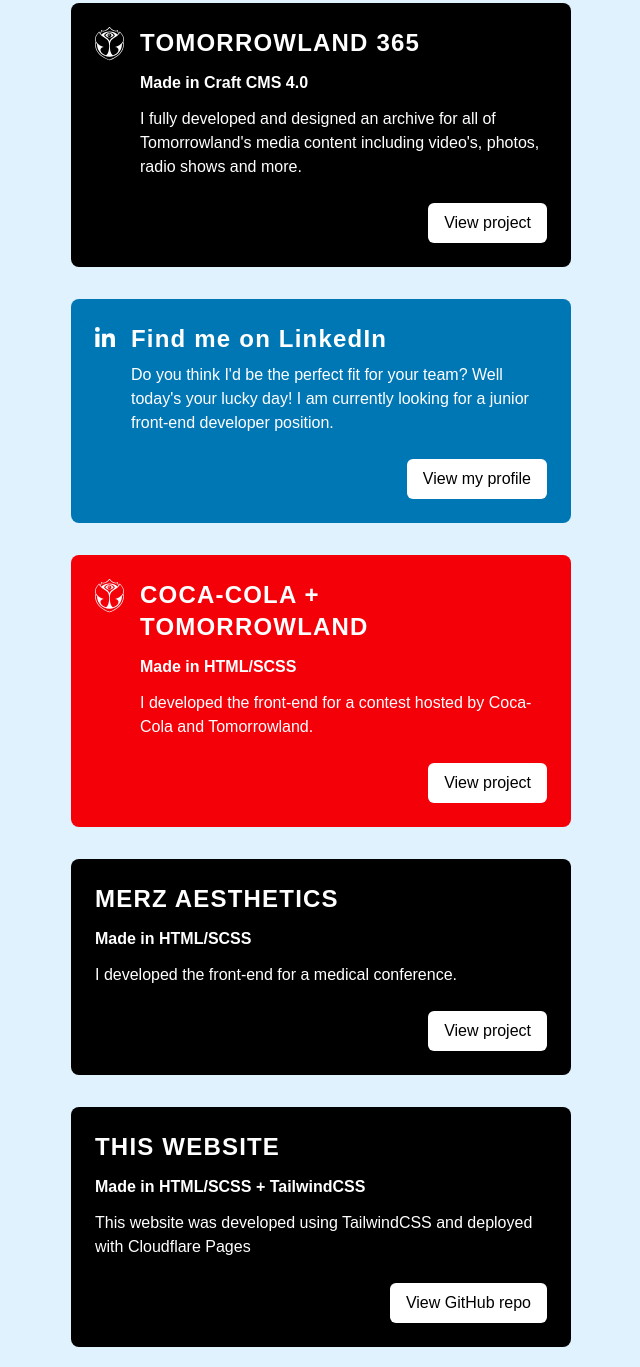
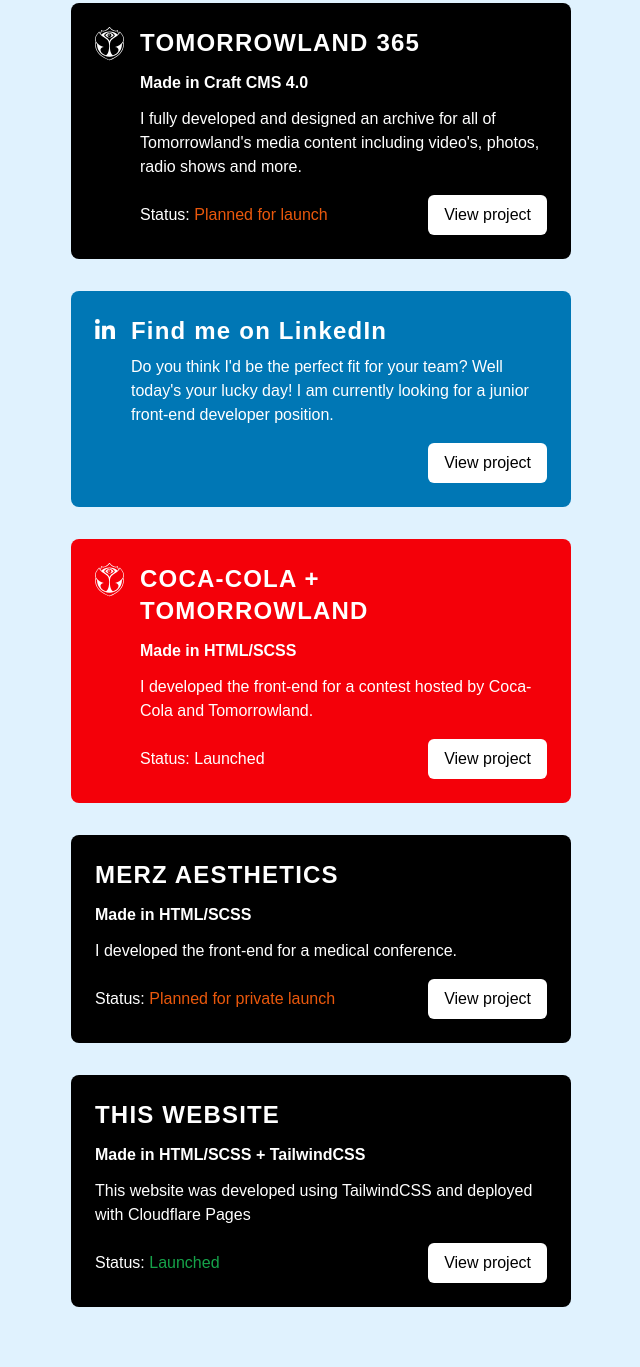
Before and after one commit to PiessensLander/linktree, a website: page index.html in a window 1280 px wide. Shown: the part 153-1520 px from the top of the page, without its empty margins (319-959 px from the left). Drawn offline with Linux system fonts and the light colour scheme; a web font is replaced by a local one.

Commit message:
Added project status

```diff
--- a/index.html
+++ b/index.html
@@ -9,6 +9,21 @@
     <link rel="stylesheet" href="https://use.typekit.net/fcz0btw.css">
     <title>Stage | Lander Piessens</title>
     <link rel="stylesheet" href="./public/css/app.css?140620222205">
+    <!--
+
+ /$$$$$$$  /$$        /$$$$$$  /$$$$$$ /$$   /$$       /$$   /$$ /$$$$$$$$ /$$      /$$ /$$                 /$$   /$$  /$$$$$$  /$$$$$$$$ /$$   /$$ /$$$$$$ /$$   /$$  /$$$$$$         /$$$$$$  /$$$$$$$  /$$$$$$$$  /$$$$$$  /$$$$$$  /$$$$$$  /$$
+| $$__  $$| $$       /$$__  $$|_  $$_/| $$$ | $$      | $$  | $$|__  $$__/| $$$    /$$$| $$                | $$$ | $$ /$$__  $$|__  $$__/| $$  | $$|_  $$_/| $$$ | $$ /$$__  $$       /$$__  $$| $$__  $$| $$_____/ /$$__  $$|_  $$_/ /$$__  $$| $$
+| $$  \ $$| $$      | $$  \ $$  | $$  | $$$$| $$      | $$  | $$   | $$   | $$$$  /$$$$| $$                | $$$$| $$| $$  \ $$   | $$   | $$  | $$  | $$  | $$$$| $$| $$  \__/      | $$  \__/| $$  \ $$| $$      | $$  \__/  | $$  | $$  \ $$| $$
+| $$$$$$$/| $$      | $$$$$$$$  | $$  | $$ $$ $$      | $$$$$$$$   | $$   | $$ $$/$$ $$| $$                | $$ $$ $$| $$  | $$   | $$   | $$$$$$$$  | $$  | $$ $$ $$| $$ /$$$$      |  $$$$$$ | $$$$$$$/| $$$$$   | $$        | $$  | $$$$$$$$| $$
+| $$____/ | $$      | $$__  $$  | $$  | $$  $$$$      | $$__  $$   | $$   | $$  $$$| $$| $$                | $$  $$$$| $$  | $$   | $$   | $$__  $$  | $$  | $$  $$$$| $$|_  $$       \____  $$| $$____/ | $$__/   | $$        | $$  | $$__  $$| $$
+| $$      | $$      | $$  | $$  | $$  | $$\  $$$      | $$  | $$   | $$   | $$\  $ | $$| $$                | $$\  $$$| $$  | $$   | $$   | $$  | $$  | $$  | $$\  $$$| $$  \ $$       /$$  \ $$| $$      | $$      | $$    $$  | $$  | $$  | $$| $$
+| $$      | $$$$$$$$| $$  | $$ /$$$$$$| $$ \  $$      | $$  | $$   | $$   | $$ \/  | $$| $$$$$$$$ /$$      | $$ \  $$|  $$$$$$/   | $$   | $$  | $$ /$$$$$$| $$ \  $$|  $$$$$$/      |  $$$$$$/| $$      | $$$$$$$$|  $$$$$$/ /$$$$$$| $$  | $$| $$$$$$$$
+|__/      |________/|__/  |__/|______/|__/  \__/      |__/  |__/   |__/   |__/     |__/|________/| $/      |__/  \__/ \______/    |__/   |__/  |__/|______/|__/  \__/ \______/        \______/ |__/      |________/ \______/ |______/|__/  |__/|________/
+                                                                                                 |_/
+
+
+
+    -->
 </head>
 
 <body class="bg-sky-100">
@@ -41,12 +56,15 @@
                         <p class="my-3 font-bold">Made in Craft CMS 4.0</p>
                         <p>I fully developed and designed an archive for all of Tomorrowland's media content including
                             video's, photos, radio shows and more.</p>
+                        <div class="card__footer flex justify-between items-center mt-4 text-[#000]">
+                            <p class="text-white">Status: <span class="text-orange-600">Planned for launch</span> </p>
+                            <span class="px-4 button py-2 bg-white rounded-md ">View project</span>
+                        </div>
                     </div>
+
                 </div>
 
-                <div class="card__footer flex justify-end text-[#000]">
-                    <p class="px-4 py-2 bg-white rounded-md ">View project</p>
-                </div>
+
             </a>
 
             <!--  Linkedin  -->
@@ -65,11 +83,11 @@
                         <h3 class="text-2xl mb-2 font-semibold tracking-wider">Find me on LinkedIn</h3>
                         <p>Do you think I'd be the perfect fit for your team? Well today's your lucky day! I am
                             currently looking for a junior front-end developer position.</p>
+                        <div class="card__footer flex justify-end items-center mt-4 text-[#000]">
+
+                            <span class="px-4 button py-2 bg-white rounded-md ">View project</span>
+                        </div>
                     </div>
-                </div>
-
-                <div class="card__footer flex justify-end text-[#000]">
-                    <p class="px-4 py-2 bg-white rounded-md ">View my profile</p>
                 </div>
             </a>
 
@@ -94,26 +112,27 @@
                         <h3 class="text-2xl mb-2 uppercase font-semibold tracking-wider">Coca-Cola + Tomorrowland</h3>
                         <p class="my-3 font-bold">Made in HTML/SCSS</p>
                         <p>I developed the front-end for a contest hosted by Coca-Cola and Tomorrowland. </p>
+                        <div class="card__footer flex justify-between items-center mt-4 text-[#000]">
+                            <p class="text-white">Status: <span class="text-white">Launched</span> </p>
+                            <span class="px-4 button py-2 bg-white rounded-md ">View project</span>
+                        </div>
                     </div>
-                </div>
-
-                <div class="card__footer flex justify-end text-[#000]">
-                    <p class="px-4 py-2 bg-white rounded-md ">View project</p>
                 </div>
             </a>
 
             <!--  Merz  -->
             <a href="#" class="card flex flex-col bg-[#000] gap-6  p-6 rounded-lg w-full ">
                 <div class="card__main flex gap-4">
-                    <div class="card__body text-white">
+                    <div class="card__body text-white w-full">
                         <h3 class="text-2xl mb-2 uppercase font-semibold tracking-wider">Merz Aesthetics</h3>
                         <p class="my-3 font-bold">Made in HTML/SCSS</p>
                         <p>I developed the front-end for a medical conference. </p>
+                        <div class="card__footer flex justify-between items-center mt-4 text-[#000]">
+                            <p class="text-white">Status: <span class="text-orange-600">Planned for private
+                                    launch</span> </p>
+                            <span class="px-4 button py-2 bg-white rounded-md ">View project</span>
+                        </div>
                     </div>
-                </div>
-
-                <div class="card__footer flex justify-end text-[#000]">
-                    <p class="px-4 py-2 bg-white rounded-md ">View project</p>
                 </div>
             </a>
 
@@ -125,15 +144,17 @@
                         <h3 class="text-2xl mb-2 uppercase font-semibold tracking-wider">This website</h3>
                         <p class="my-3 font-bold">Made in HTML/SCSS + TailwindCSS</p>
                         <p>This website was developed using TailwindCSS and deployed with Cloudflare Pages</p>
+
+                        <div class="card__footer flex justify-between items-center mt-4 text-[#000]">
+                            <p class="text-white">Status: <span class="text-green-600">Launched</span> </p>
+                            <span class="px-4 button py-2 bg-white rounded-md ">View project</span>
+                        </div>
                     </div>
-                </div>
-
-                <div class="card__footer flex justify-end text-[#000]">
-                    <p class="px-4 py-2 bg-white rounded-md ">View GitHub repo</p>
                 </div>
             </a>
         </main>
     </div>
+    <!-- If you see this send me an email: contact@landerpiessens.be  -->
 </body>
 
 </html>
--- a/mix-manifest.json
+++ b/mix-manifest.json
@@ -1,3 +1,3 @@
 {
-    "/public/css/app.css": "/public/css/app.css?id=0e9d8b4f0be80bd344d4794bf2c83a53"
+    "/public/css/app.css": "/public/css/app.css?id=b77331309e004867f0a8b007902a3f67"
 }
--- a/src/scss/components/_card.scss
+++ b/src/scss/components/_card.scss
@@ -1,6 +1,6 @@
 .card {
 	&__footer {
-		p {
+		.button {
 			position: relative;
 			will-change: padding-right;
 			transition: padding-right 0.3s ease;
@@ -20,7 +20,7 @@
 	}
 	&:hover {
 		.card__footer {
-			p {
+			.button {
 				&::after {
 					opacity: 1;
 				}
```
Also changed, not shown: public/css/app.css.
